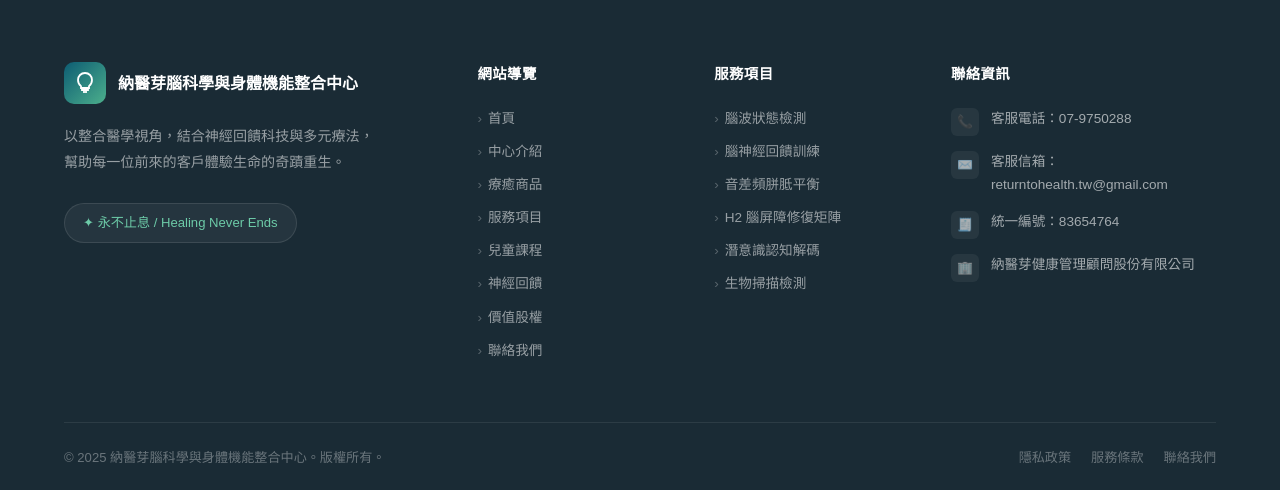
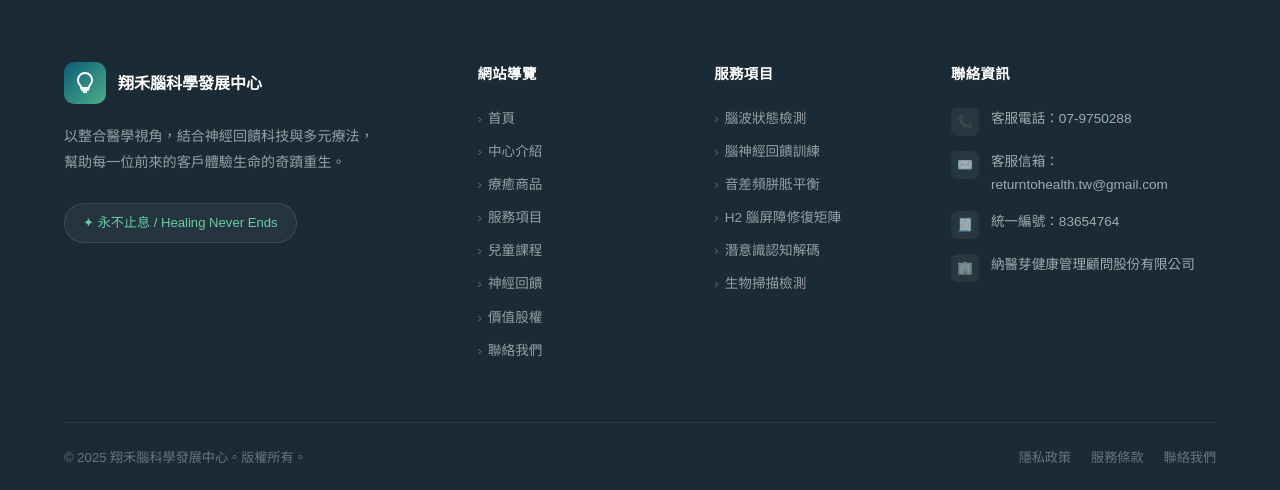
Before and after one commit to returntohealthtw-maker/ReviveWebsite, a plain HTML site: page contact.html in a window 1280 px wide. Shown: the part 3005-3495 px from the top of the page. Drawn offline with Linux system fonts and the light colour scheme.

Commit message:
Rename 納醫芽腦科學與身體機能整合中心 to 翔禾腦科學發展中心 site-wide (except invest page)
Co-authored-by: Cursor <cursoragent@cursor.com>

```diff
--- a/contact.html
+++ b/contact.html
@@ -3,8 +3,8 @@
 <head>
   <meta charset="UTF-8" />
   <meta name="viewport" content="width=device-width, initial-scale=1.0" />
-  <title>聯絡我們 | 納醫芽腦科學與身體機能整合中心</title>
-  <meta name="description" content="預約納醫芽腦科學與身體機能整合中心的免費諮詢，了解神經回饋、兒童專注力課程等療程服務。" />
+  <title>聯絡我們 | 翔禾腦科學發展中心</title>
+  <meta name="description" content="預約翔禾腦科學發展中心的免費諮詢，了解神經回饋、兒童專注力課程等療程服務。" />
   <link rel="stylesheet" href="styles.css" />
   <link rel="preconnect" href="https://fonts.googleapis.com" />
   <link rel="preconnect" href="https://fonts.gstatic.com" crossorigin />
@@ -435,7 +435,7 @@
                 <path d="M9 17v2h6v-2"/><path d="M10 21h4"/>
               </svg>
             </div>
-            <span class="footer-logo-text">納醫芽腦科學與身體機能整合中心</span>
+            <span class="footer-logo-text">翔禾腦科學發展中心</span>
           </div>
           <p class="footer-desc">以整合醫學視角，結合神經回饋科技與多元療法，幫助每一位前來的客戶體驗生命的奇蹟重生。</p>
           <div class="footer-tagline">✦ 永不止息 / Healing Never Ends</div>
@@ -475,7 +475,7 @@
         </div>
       </div>
       <div class="footer-bottom">
-        <p class="footer-copyright">© 2025 納醫芽腦科學與身體機能整合中心。版權所有。</p>
+        <p class="footer-copyright">© 2025 翔禾腦科學發展中心。版權所有。</p>
         <div class="footer-bottom-links">
           <a href="#" class="footer-bottom-link">隱私政策</a>
           <a href="#" class="footer-bottom-link">服務條款</a>
--- a/script.js
+++ b/script.js
@@ -1,5 +1,5 @@
 /* ==========================================
-   納醫芽腦科學與身體機能整合中心 - 主要 JavaScript
+   翔禾腦科學發展中心 - 主要 JavaScript
    ========================================== */
 
 document.addEventListener('DOMContentLoaded', function () {
--- a/styles.css
+++ b/styles.css
@@ -1,5 +1,5 @@
 /* ==========================================
-   納醫芽腦科學與身體機能整合中心 - 主要樣式
+   翔禾腦科學發展中心 - 主要樣式
    ========================================== */
 
 /* --- CSS 變數 --- */
```
Also changed, not shown: about.html (+3 -3 lines), children-program.html (+3 -3 lines), index.html (+4 -4 lines), neurofeedback.html (+3 -3 lines), services.html (+3 -3 lines), sleep-repair.html (+3 -3 lines), 1 other file.
